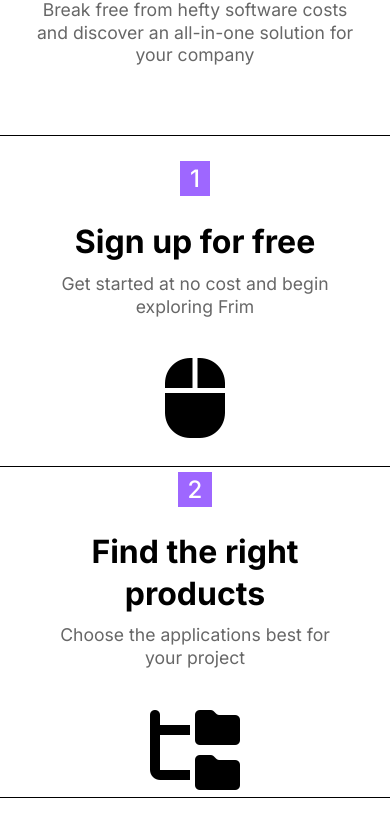
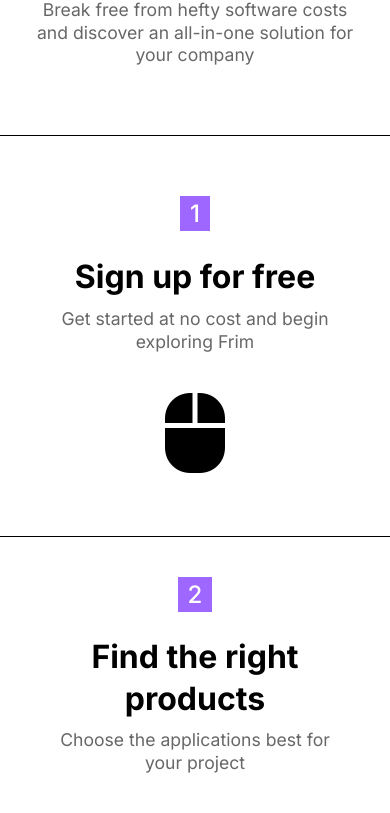
Before and after one commit to fconiglione/frim, a React (Create React App) app: page / in a window 390 px wide. Shown: the part 1251-2064 px from the top of the page. Built offline with nearby package versions, Linux system fonts and the light colour scheme; a web font is replaced by a local one.

Commit message:
finalized homepage dark mode

```diff
--- a/src/assets/styles/index.css
+++ b/src/assets/styles/index.css
@@ -811,8 +811,8 @@
     }
     .home-instructions-content-column {
         width: 100%;
-        min-height: 330px;
-        max-height: 330px;
+        min-height:400px;
+        max-height: 400px;
         display: flex;
         align-items: center;
         justify-content: center;
@@ -1035,10 +1035,10 @@
     color: #ffffff;
 }
 .dark .home-benefits-item:nth-child(2) .home-benefits-column:first-child {
-    background-color: rgba(63, 204, 111);
+    background-color: #4dbf8a;
 }
 .dark .home-benefits-item:nth-child(2) .home-benefits-column:last-child {
-    background-color: #80e6b5;
+    background-color: rgba(63, 204, 111, 0.9);
 }
 .dark .home-benefits-item:last-child .home-benefits-column:first-child {
     background-color: #b19be6;
```
